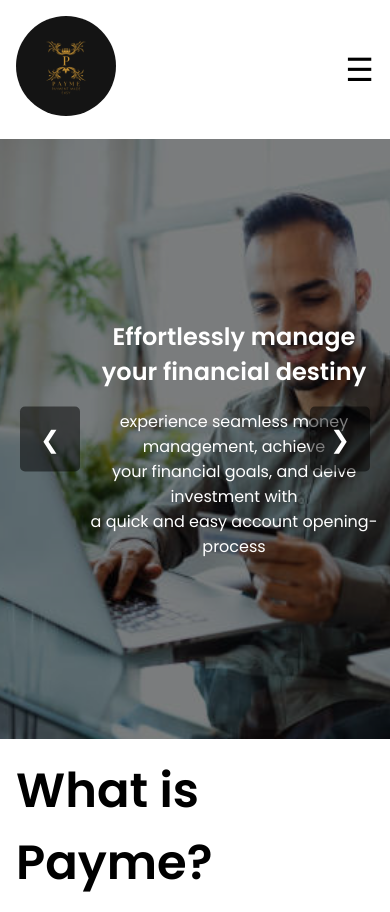
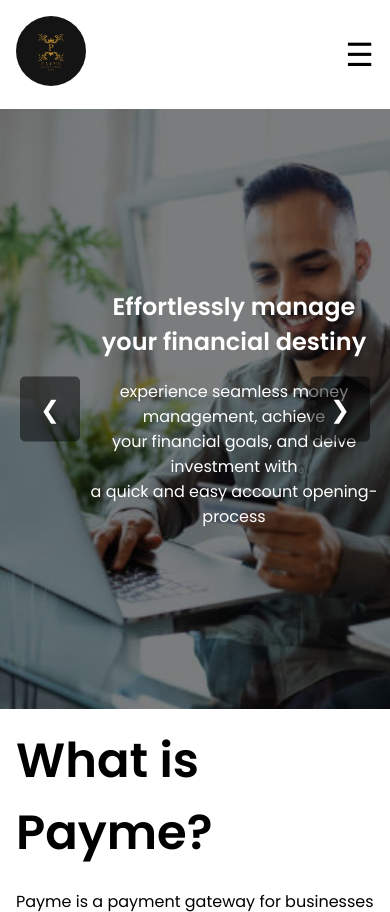
Before and after one commit to ucheson235/Money, a plain HTML site: page index.html in a window 390 px wide. Shown: the top 912 px of the page. Drawn offline with Linux system fonts and the light colour scheme.

Commit message:
more update

```diff
--- a/style.css
+++ b/style.css
@@ -298,6 +298,14 @@
 
     }
 
+    .logo {
+       width: 70px;
+    }
+
+    .logo img {
+      width: 100%;
+    }
+
 
 
     .burger {
```
